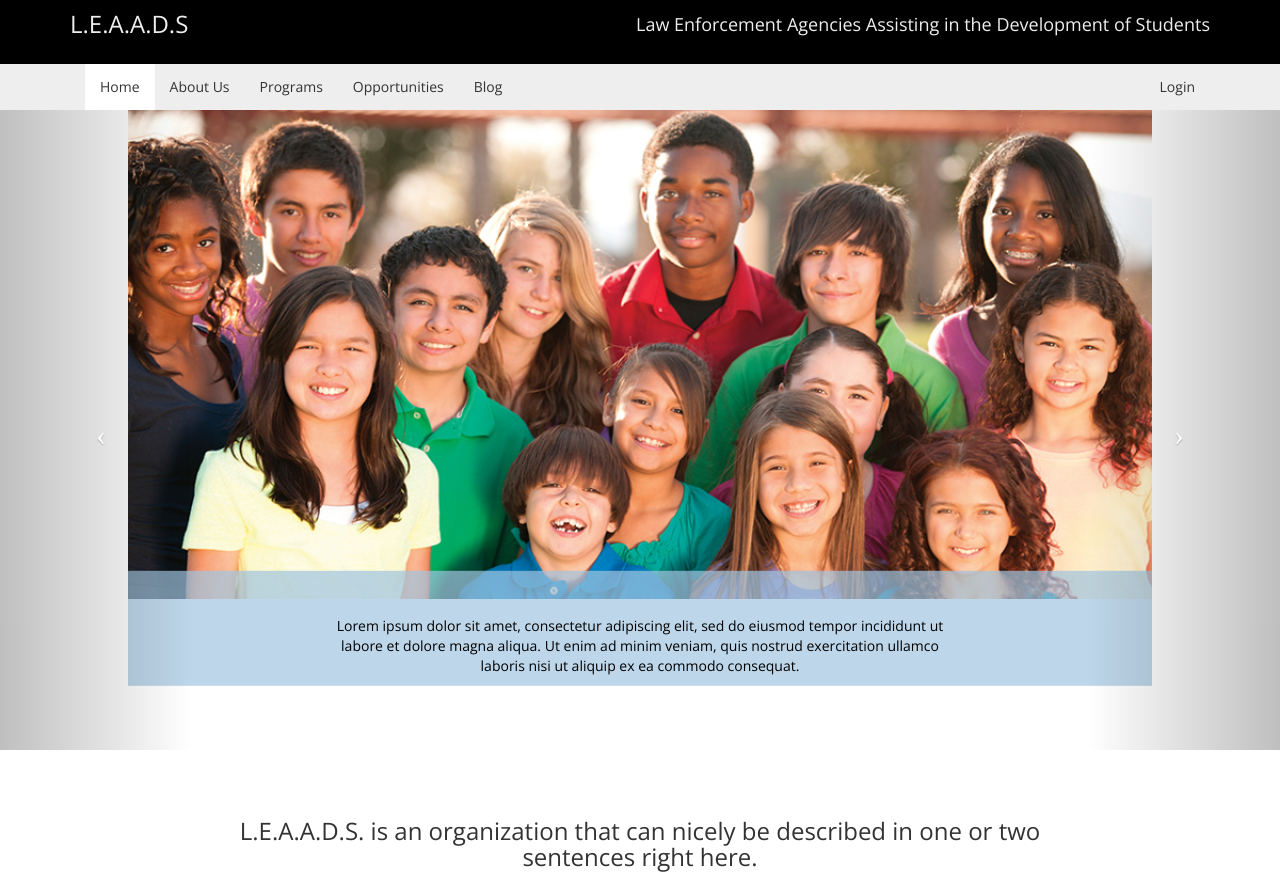
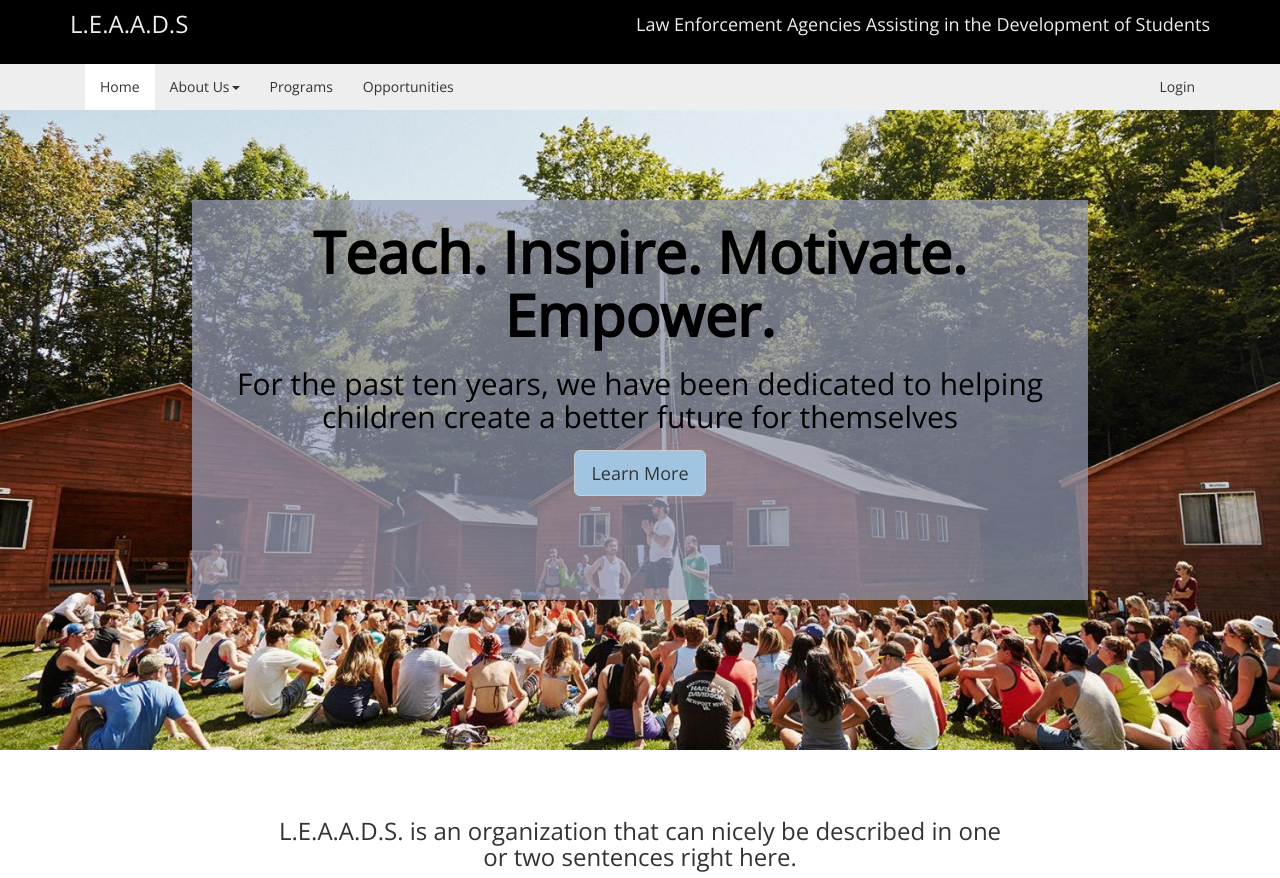
Before and after one commit to SrutiG/LEAADS-website, a Flask app: page /home in a window 1280 px wide. Shown: the top 878 px of the page. Run offline with Flask 2, Linux system fonts and the light colour scheme; some libraries are stand-ins or nearby versions.

Commit message:
picture on home page and slider towards bottom

```diff
--- a/app/static/css/index.css
+++ b/app/static/css/index.css
@@ -210,6 +210,15 @@ body {
     position: relative;
 }
 
+.carousel-header {
+    background-color: var(--background);
+}
+
+.carousel-control.left, .carousel-control.right{
+    background: none !important;
+    filter: progid:none !important;>
+}
+
 .news-item {
     position: absolute;
     top: 100%;
@@ -240,6 +249,40 @@ body {
 
 .btn-home {
 	background-color: var(--colorPrimary);
+}
+
+.mainImg {
+    width: 100vw;
+}
+
+.mainImg>.image-home {
+    width: 100%;
+    height: auto;
+}
+
+.main-title {
+    font-size: 4.5vw;
+    color: var(--colorPrimaryDark);
+}
+
+.sub-main-title {
+    color: var(--colorPrimaryDark);
+    margin-bottom: 2%;
+}
+
+.main-header-background {
+    position: absolute;
+    background-color: rgba(152, 157, 183, .7);
+    top: 25%;
+    left: 15%;
+    height: 50%;
+    width: 70%;
+    text-align: center;
+    z-index: 0;
+}
+
+.learn-more-main {
+    background-color: var(--colorPrimary);
 }
 
 /* blog */
--- a/app/static/js/index.js
+++ b/app/static/js/index.js
@@ -4,11 +4,16 @@ $(document).ready(function() {
     $about_link = $("#about-link");
     $blog_link = $("#blog-link")
     $prog_link = $("#prog-link")
+    $home_learn_more = $("#home-learn-more");
     $('#nav').affix({
         offset: {
             top: $('#nav').offset().top
         }
     });
+
+    $home_learn_more.click(function() {
+        window.location.href = '/about_us';
+    })
 
     //change the navbar active link to home when on home page
     if (window.location.pathname == '/home') {
@@ -30,9 +35,9 @@ $(document).ready(function() {
     }
 
     if (window.location.pathname == '/blog') {
-        $blog_link.addClass('active');
+        $about_link.addClass('active');
     } else {
-        $blog_link.removeClass('active');
+        $about_link.removeClass('active');
     }
 
     if (window.location.pathname == '/programs') {
--- a/app/templates/home.html
+++ b/app/templates/home.html
@@ -3,15 +3,36 @@
 
 <!-- Rachel's Code -->
 
-<body>
+<div class="mainImg">
+    <img class="image-home img-responsive" src="{{url_for('static', filename='images/homepage-photo.png')}}">
+    <div class="main-header-background container">
+        <h1 class="main-title text-center"><strong>Teach. Inspire. Motivate. Empower.</strong></h1>
+        <h2 class="sub-main-title">For the past ten years, we have been dedicated to helping children create a better future for themselves</h2>
+        <button class="btn-lg btn-default btn learn-more-main" id="home-learn-more" type="button">Learn More</button>
+    </div>
+</div>
 
+<div class="container jumbotron main">
+    <div class="col-md-8 col-md-offset-2">
+    <h3 class="text-center">L.E.A.A.D.S. is an organization that can nicely be described in one or two sentences right here.</h3>
+        <div class="col-sm-6">
+            <div class="row"> <img src="{{url_for('static', filename='images/programs-home.png')}}"> </div>
+            <div class="row"> <a href="programs" role="button" class="btn">PROGRAMS</a> </div>
+        </div>
+        <div class="col-sm-6">
+            <div class="row"> <img src="{{url_for('static', filename='images/opportunities-home.png')}}"> </div>
+            <div class="row"> <button type="button" class="btn btn-home">OPPORTUNITIES</button></div>
+        </div>
+    </div>
+</div>
+
+<div class="carousel-stuff">
     <div id="myCarousel" class="carousel slide carousel-items">
         <!-- Indicators -->
         <ol class="carousel-indicators">
             <li data-target="#myCarousel" data-slide-to="0" class="active"></li>
             <li data-target="#myCarousel" data-slide-to="1"></li>
         </ol>
-
         <!-- Wrapper for slides -->
         <div class="carousel-inner carousel-item-parent" role="listbox">
             <div class="item active carousel-item">
@@ -45,19 +66,8 @@
             <span class="sr-only">Next</span>
         </a>
     </div>
-<div class="container-fluid jumbotron main">
+</div>
 
-<div class="col-md-8 col-md-offset-2">
-<h3 class="text-center">L.E.A.A.D.S. is an organization that can nicely be described in one or two sentences right here.</h3>
-    <div class="col-sm-6">
-        <div class="row"> <img src="{{url_for('static', filename='images/programs-home.png')}}"> </div>
-        <div class="row"> <a href="programs" role="button" class="btn">PROGRAMS</a> </div>
-    </div>
-    <div class="col-sm-6">
-        <div class="row"> <img src="{{url_for('static', filename='images/opportunities-home.png')}}"> </div>
-        <div class="row"> <button type="button" class="btn btn-home">OPPORTUNITIES</button>
-    </div>
-</div>
     <!--
 <p>Upcoming Opportunities</p>
 <ul style="list-style-type:circle">
@@ -75,8 +85,7 @@
 </ul>
 -->
 
-</div>
-</body>
+
 
 <!-- /Rachel's Code -->
 
--- a/app/templates/layout.html
+++ b/app/templates/layout.html
@@ -62,11 +62,16 @@
             <div class="col-xs-6" style="height: 100%;">
                 <ul class="nav navbar-nav navbar-left">
                     <li id="home-link" class="nav-item"><a href="{{ url_for('home') }}">Home</a></li>
-                    <li id="about-link" class="nav-item"><a href="{{ url_for('about_us') }}">About Us</a></li>
+                    <li class="nav-item dropdown" id="about-link">
+                        <a href="#" class="dropdown-toggle" data-toggle="dropdown" role="button" aria-haspopup="true" aria-expanded="false">About Us<span class="caret"></span></a>
+                        <ul class="dropdown-menu">
+                            <li><a href="{{ url_for('about_us') }}">About L.E.A.A.D.S.</a></li>
+                            <li><a href="#">Over the Years</a></li>
+                            <li><a href="{{ url_for('blog') }}">Blog</a></li>
+                        </ul>
+                    </li>
                     <li id="prog-link" class="nav-item"><a href="{{ url_for('programs') }}">Programs</a></li>
                     <li id="opp-link" class="nav-item"><a href="{{ url_for('opportunities_list') }}">Opportunities</a></li>
-                    <li id="blog-link" class="nav-item"><a href="{{ url_for('blog') }}">Blog</a></li>
-
                 </ul>
             </div>
             <div class="col-xs-6">
```
Also changed, not shown: app/static/images/homepage-photo.png (added). Lines whose indentation alone changed are shown as unchanged.
